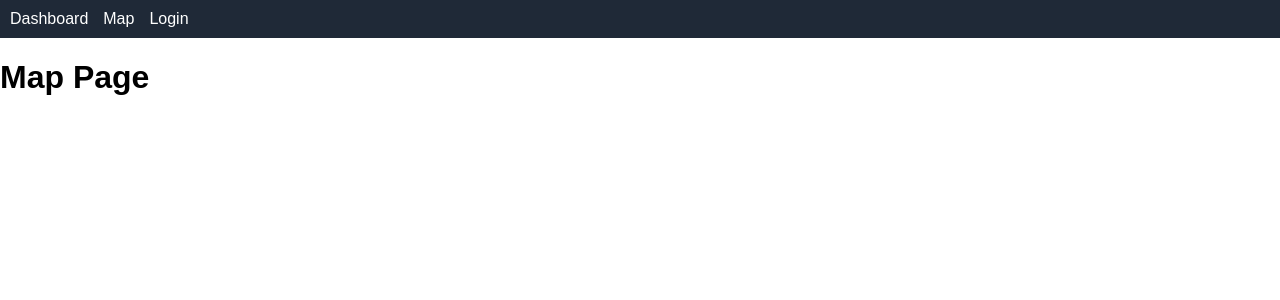
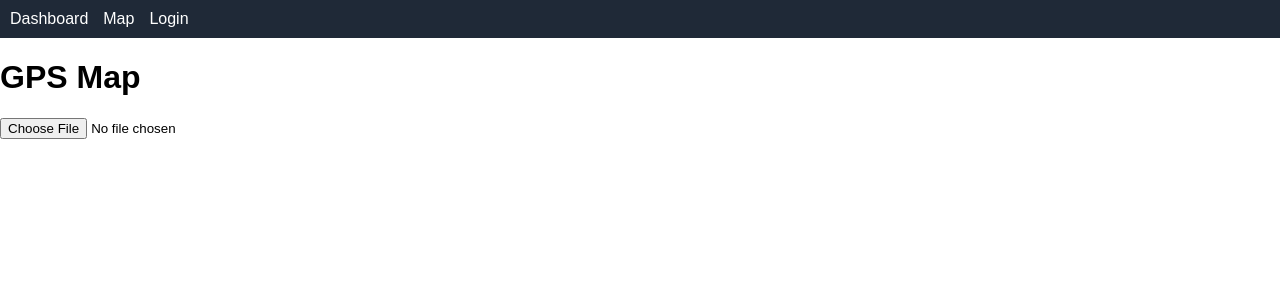
Before and after one commit to Muhammadsuleman31/DMLR, a Next.js app: page /map in a window 1280 px wide. Shown: the top 300 px of the page. Built offline with nearby package versions, Linux system fonts and the light colour scheme.

Commit message:
fileupload functionality

```diff
--- /dev/null
+++ b/app/component/fileupload/fileupload.js
@@ -0,0 +1,39 @@
+"use client";
+
+import { useState } from "react";
+import { DOMParser } from "xmldom";
+import { gpx, kml } from "@tmcw/togeojson";
+
+export default function FileUpload({ onData }) {
+  const [error, setError] = useState("");
+
+  function handleFile(e) {
+    const file = e.target.files[0];
+    if (!file) return;
+
+    const reader = new FileReader();
+    reader.onload = () => {
+      try {
+        const xml = new DOMParser().parseFromString(reader.result);
+        let geojson;
+
+        if (file.name.endsWith(".gpx")) geojson = gpx(xml);
+        else if (file.name.endsWith(".kml")) geojson = kml(xml);
+        else throw new Error("Unsupported file");
+
+        onData(geojson);
+      } catch (err) {
+        setError("Invalid GPS file");
+      }
+    };
+
+    reader.readAsText(file);
+  }
+
+  return (
+    <div>
+      <input type="file" accept=".gpx,.kml" onChange={handleFile} />
+      {error && <p style={{ color: "red" }}>{error}</p>}
+    </div>
+  );
+}
--- a/app/map/page.js
+++ b/app/map/page.js
@@ -1,3 +1,16 @@
+"use client";
+
+import { useState } from "react";
+import FileUpload from "../component/fileupload/fileupload";
+
 export default function MapPage() {
-  return <h1>Map Page</h1>;
+  const [data, setData] = useState(null);
+
+  return (
+    <div>
+      <h1>GPS Map</h1>
+      <FileUpload onData={setData} />
+      {data && <pre>{JSON.stringify(data, null, 2)}</pre>}
+    </div>
+  );
 }
--- a/package.json
+++ b/package.json
@@ -9,9 +9,11 @@
     "lint": "eslint"
   },
   "dependencies": {
+    "@tmcw/togeojson": "^7.1.2",
     "next": "16.0.10",
     "react": "19.2.1",
-    "react-dom": "19.2.1"
+    "react-dom": "19.2.1",
+    "xmldom": "^0.6.0"
   },
   "devDependencies": {
     "babel-plugin-react-compiler": "1.0.0",
```
Also changed, not shown: 1 other file (tests, documents, lock files or other folders).
